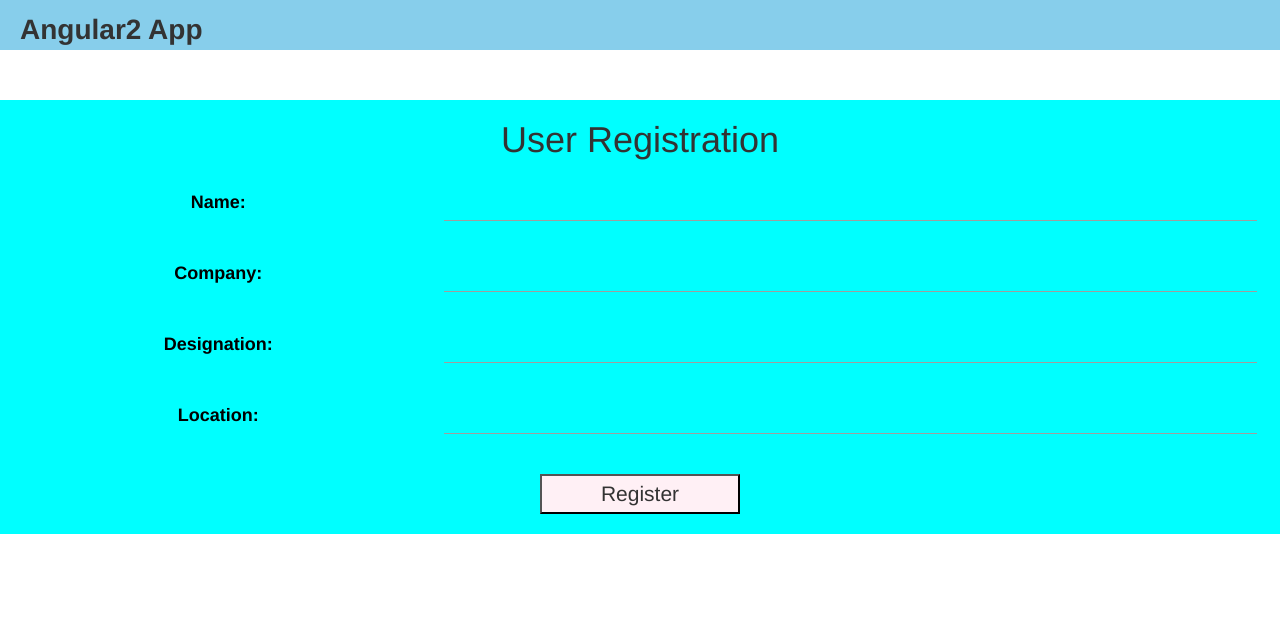
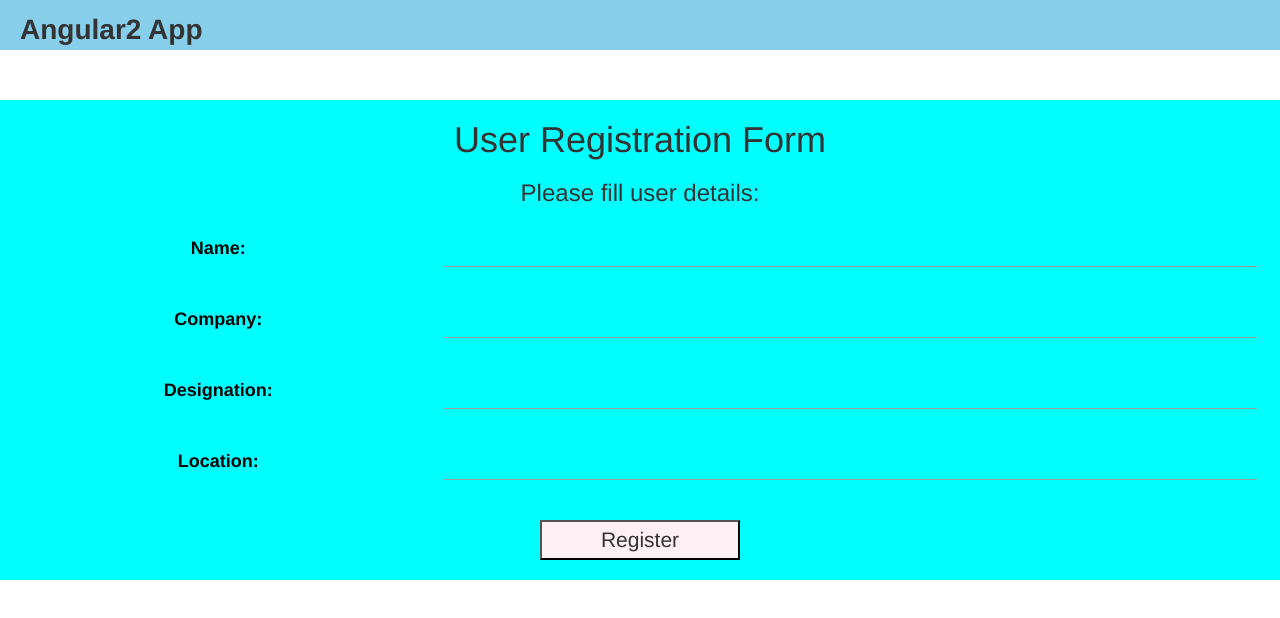
Before and after one commit to krrish007/HelloWorld, an Angular app: page /register in a window 1280 px wide. Shown: the top 618 px of the page. Built offline with nearby package versions, Linux system fonts and the light colour scheme; what angular2-materialize would draw is missing.

Commit message:
header added

```diff
--- a/src/app/register/register.component.html
+++ b/src/app/register/register.component.html
@@ -1,6 +1,7 @@
 <div class="container-fluid container registration">
   <div class="row">
-    <h1>User Registration</h1>
+    <h1>User Registration Form</h1>
+    <h3>Please fill user details:</h3>
   </div>
   <div class="row">
     <div class="col-lg-4 col-md-4">
```
